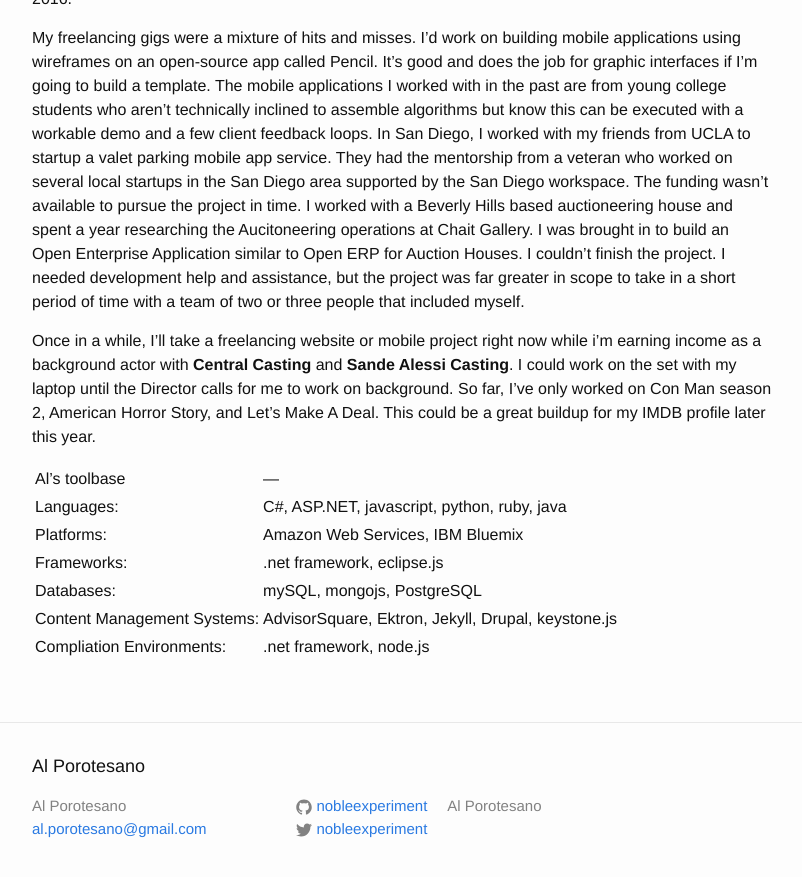
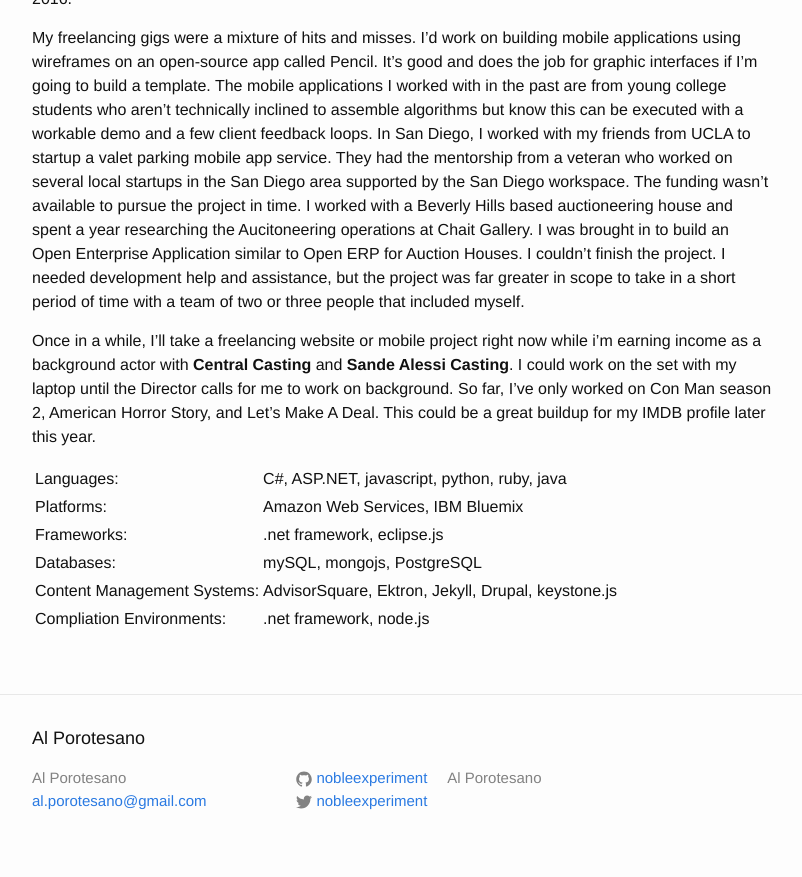
Before and after one commit to nobleexperiment/nobleexperiment.github.io, a Jekyll site: the page built from about.md, in a window 1280 px wide and 900 px high, scrolled down 3527 px. Shown: the top 877 px of the window, without its empty margins (238-1040 px from the left). Built offline with Jekyll 4.4.1, drawn with Linux system fonts in a browser that asks for light colours; Markdown is read by kramdown in place of the engine named in the settings.

Commit message:
Update about.md

```diff
--- a/about.md
+++ b/about.md
@@ -69,7 +69,6 @@ My freelancing gigs were a mixture of hits and misses. I'd work on building mobi
 
 Once in a while, I'll take a freelancing website or mobile project right now while i'm earning income as a background actor with **Central Casting** and **Sande Alessi Casting**. I could work on the set with my laptop until the Director calls for me to work on background. So far, I've only worked on Con Man season 2, American Horror Story, and Let's Make A Deal. This could be a great buildup for my IMDB profile later this year.
 
-| Al's toolbase | --- |
 | Languages: | C#, ASP.NET, javascript, python, ruby, java |
 | Platforms: | Amazon Web Services, IBM Bluemix |
 | Frameworks: | .net framework, eclipse.js |
```
